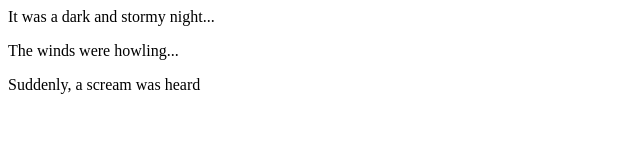
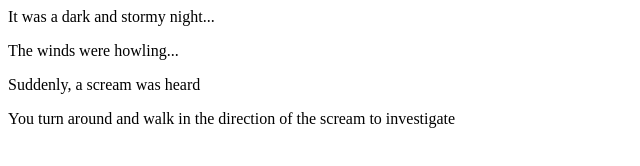
Before and after one commit to LucasGrzelak/fireside-story, a plain HTML site: page index.html in a window 1280 px wide. Shown: the whole page, without its empty margins (0-640 px from the left). Drawn offline with Linux system fonts and the light colour scheme.

Commit message:
added fourth line to story

```diff
--- a/index.html
+++ b/index.html
@@ -3,5 +3,6 @@
     <p>It was a dark and stormy night...</p>
     <p>The winds were howling...</p>
     <p>Suddenly, a scream was heard</p>
+    <p>You turn around and walk in the direction of the scream to investigate</p>
   </body>
 </html>
```
